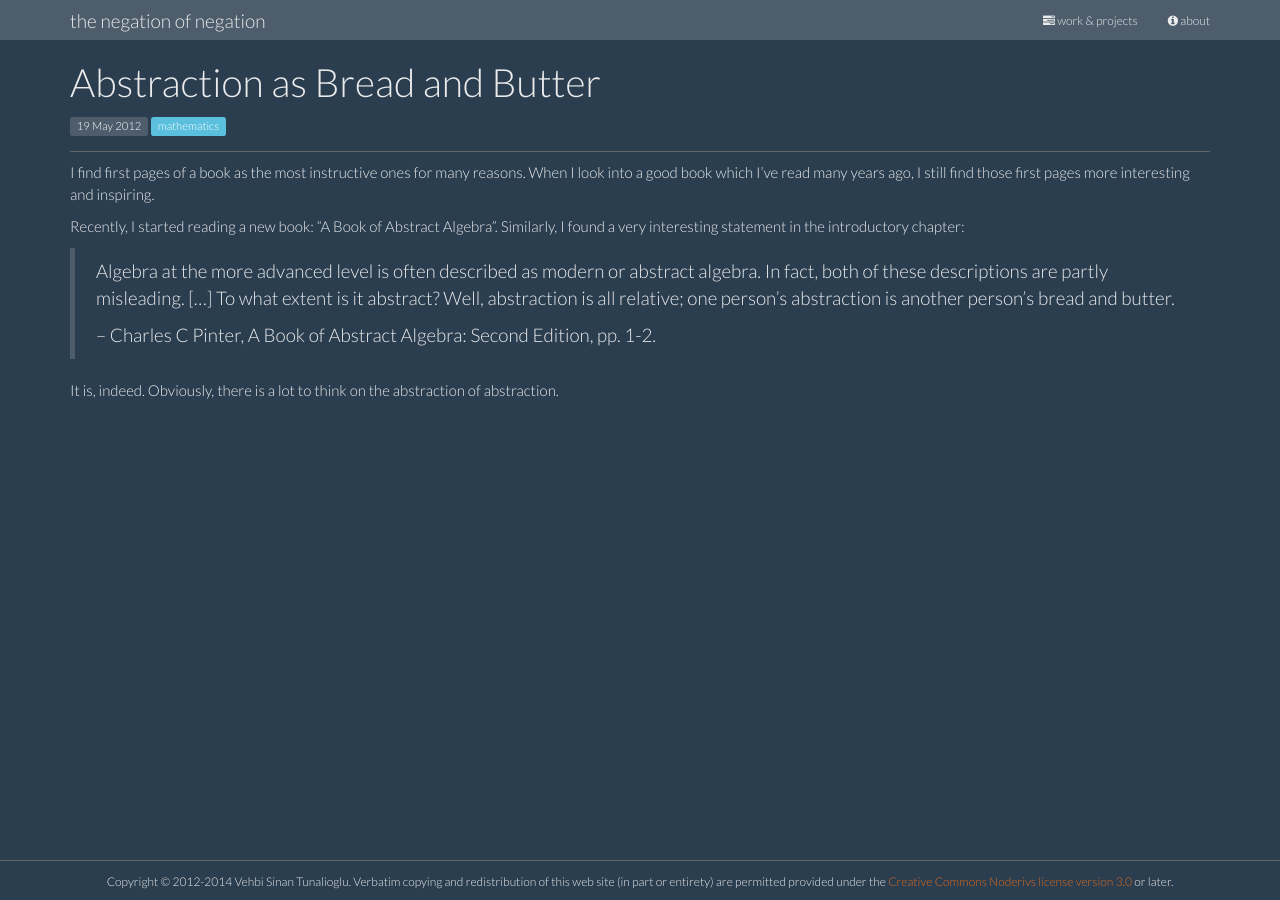
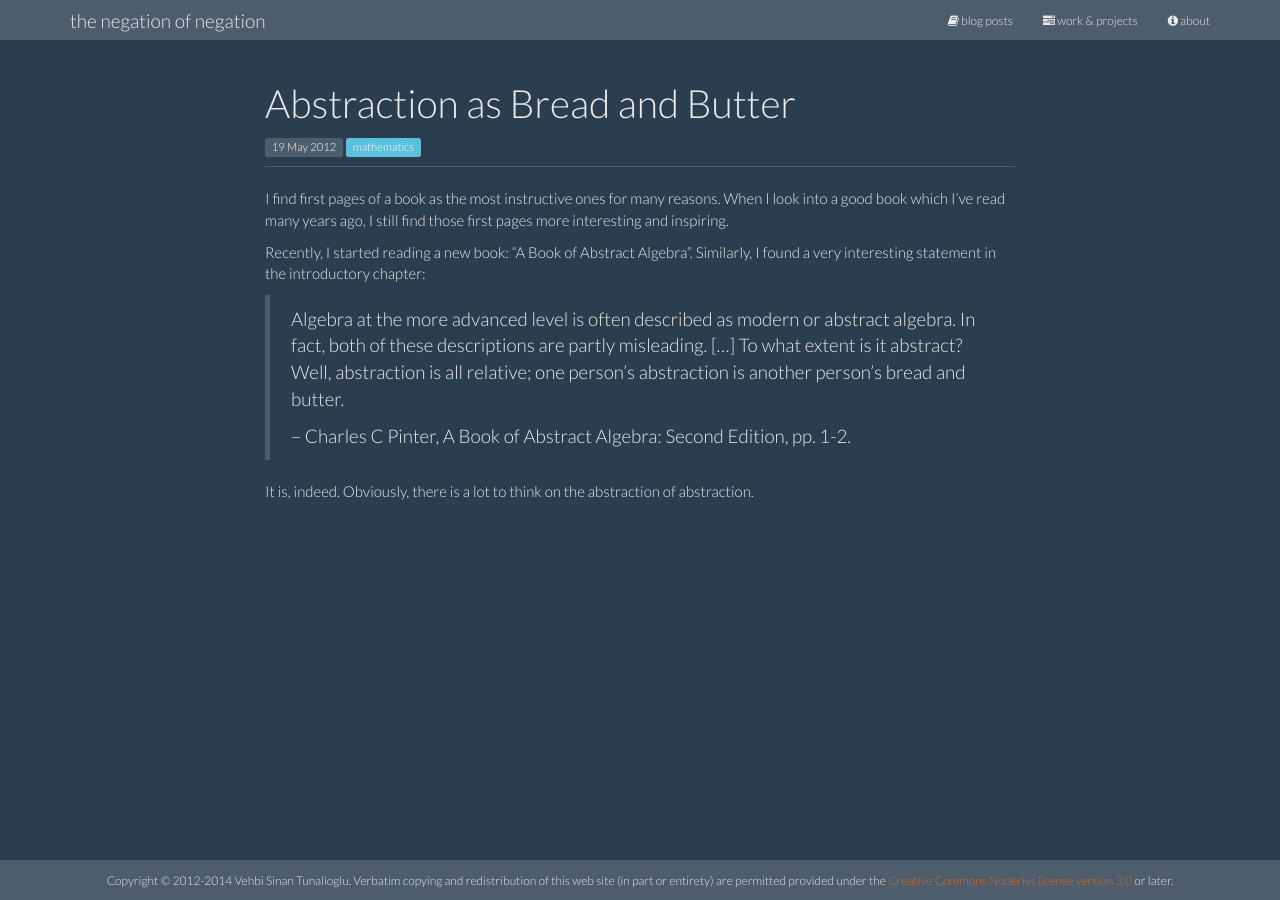
Before and after one commit to vst/www.thenegation.com, a Jekyll site: the page built from _posts/2012-05-19-abstraction_as_bread_and_butter.md, in a window 1280 px wide. Built offline with Jekyll 4.4.1, drawn with Linux system fonts in a browser that asks for light colours; Markdown is read by kramdown in place of the engine named in the settings.

Commit message:
Layout and style changes

```diff
--- a/_layouts/default.html
+++ b/_layouts/default.html
@@ -24,6 +24,7 @@
         </div>
         <div class="navbar-collapse collapse" id="navbar-main">
           <ul class="nav navbar-nav navbar-right">
+            <li><a href="/"><i class="fa fa-book"></i> blog posts</a></li>
             <li><a href="/pages/work.html"><i class="fa fa-tasks"></i> work & projects</a></li>
             <li><a href="/pages/about.html"><i class="fa fa-info-circle"></i> about</a></li>
           </ul>
@@ -31,7 +32,7 @@
       </div>
     </div>
 
-    <section class="container">
+    <section class="main-content container">
       {{ content }}
     </section>
 
--- a/_layouts/page.html
+++ b/_layouts/page.html
@@ -3,7 +3,7 @@
 ---
 
 <article>
-  <header>
+  <header class="page-header">
     <h1>{{ page.title }}</h1>
   </header>
 
--- a/_layouts/post.html
+++ b/_layouts/post.html
@@ -3,11 +3,11 @@
 ---
 
 <article>
-  <header>
+  <header class="page-header">
     <h1>{{ page.title }}</h1>
-    <p class="meta">
+    <div>
       <span class="date label label-default">{{ page.date | date_to_long_string }}</span>{% for tag in page.tags %} <span class="label label-info">{{ tag }}</span>{% endfor %}
-    </p>
+    </div>
   </header>
 
   <section>
--- a/media/css/global.css
+++ b/media/css/global.css
@@ -16,11 +16,10 @@
     height: 40px;
     font-size: 80%;
     padding: 12px 0px;
-    border-top: 1px solid #666;
+    background-color: #4e5d6c;
 }
 
-article > header {
-    border-bottom: 1px solid #666;
-    padding-bottom: 5px;
-    margin-bottom: 10px;
+.main-content {
+    max-width: 780px;
+    margin: 0px auto;
 }
```
Also changed, not shown: index.html (+13 -10 lines).
